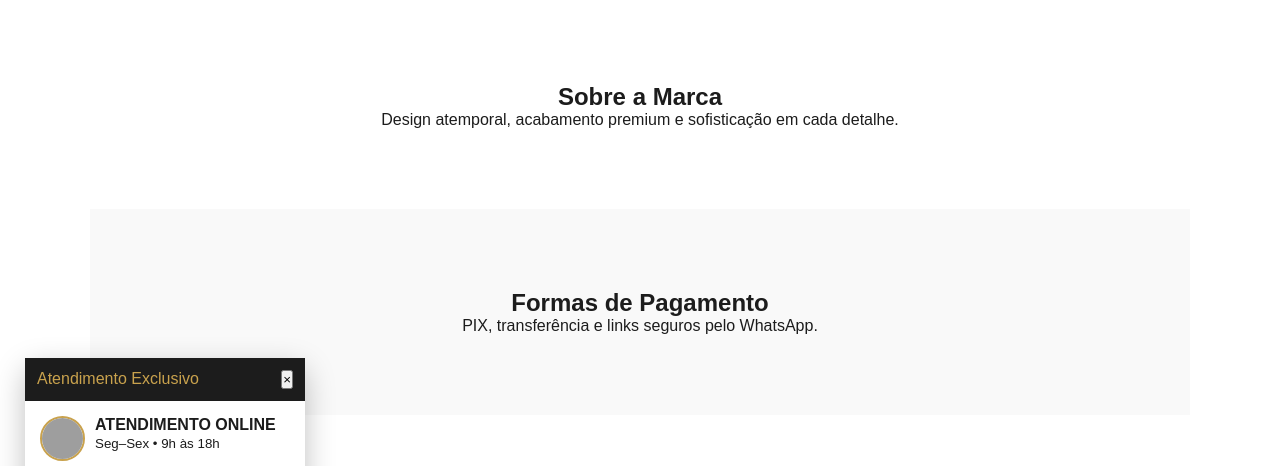
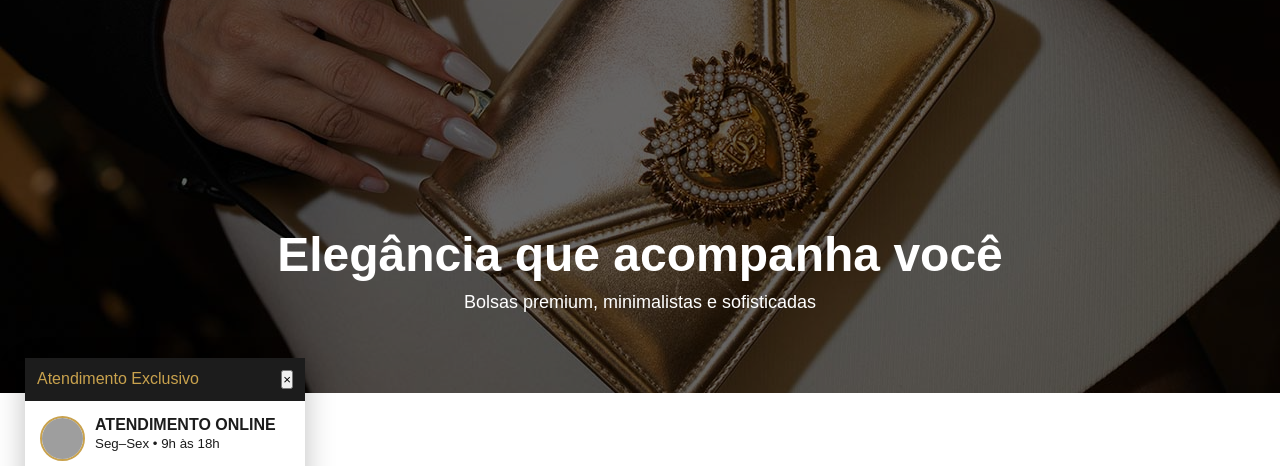
Before and after one commit to madamebag/madamebag, a plain HTML site: page index.html in a window 1280 px wide. Shown: the part 167-633 px from the top of the page. Drawn offline with Linux system fonts and the light colour scheme; grey boxes are pictures that could not be loaded.

Commit message:
Update index.html

```diff
--- a/index.html
+++ b/index.html
@@ -13,11 +13,14 @@
 </head>
 <body>
 
+<header class="header-banner">
+  <div class="overlay"></div>
+
   <nav class="nav">
-  <!-- Logo central -->
+    <!-- Logo sempre central -->
     <img src="imagens/logo.png" alt="BOLSARIA" class="footer-logo-img">
 
-  <!-- Menu desktop -->
+    <!-- Menu desktop (não muda) -->
     <div class="nav-desktop">
       <div class="nav-left">
         <a class="nav-btn" href="index.html">Home</a>
@@ -29,7 +32,7 @@
       </div>
     </div>
 
-  <!-- Botão menu mobile -->
+    <!-- Botão hamburger mobile -->
     <div class="menu-toggle" id="menuToggle">
       <i class="fa fa-bars"></i>
     </div>
@@ -43,8 +46,11 @@
     </div>
   </nav>
 
-
-
+  <div class="hero-text">
+    <h1>Elegância que acompanha você</h1>
+    <p>Bolsas premium, minimalistas e sofisticadas</p>
+  </div>
+</header>
 
 
 <section class="section">
```
Lines whose indentation alone changed are shown as unchanged.
